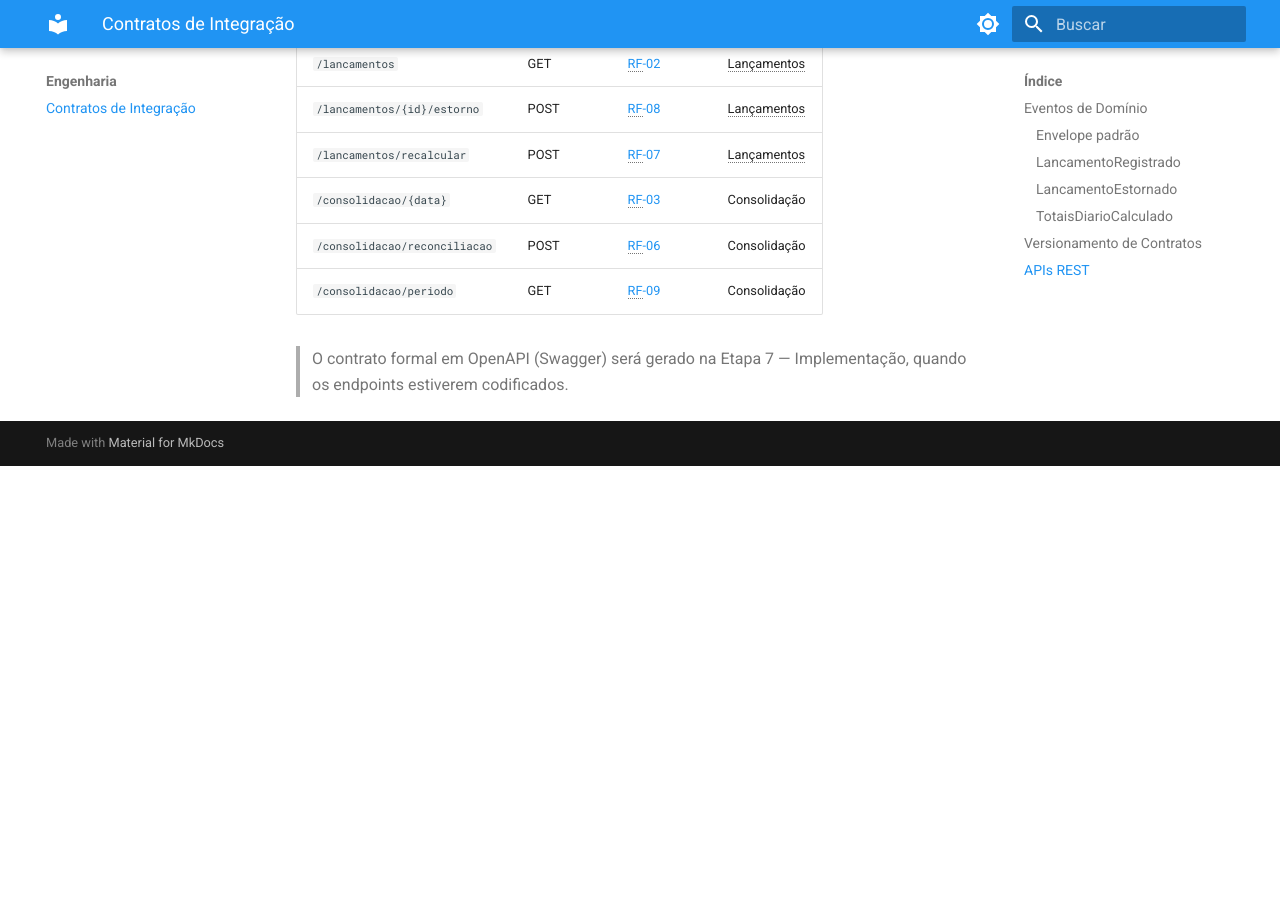
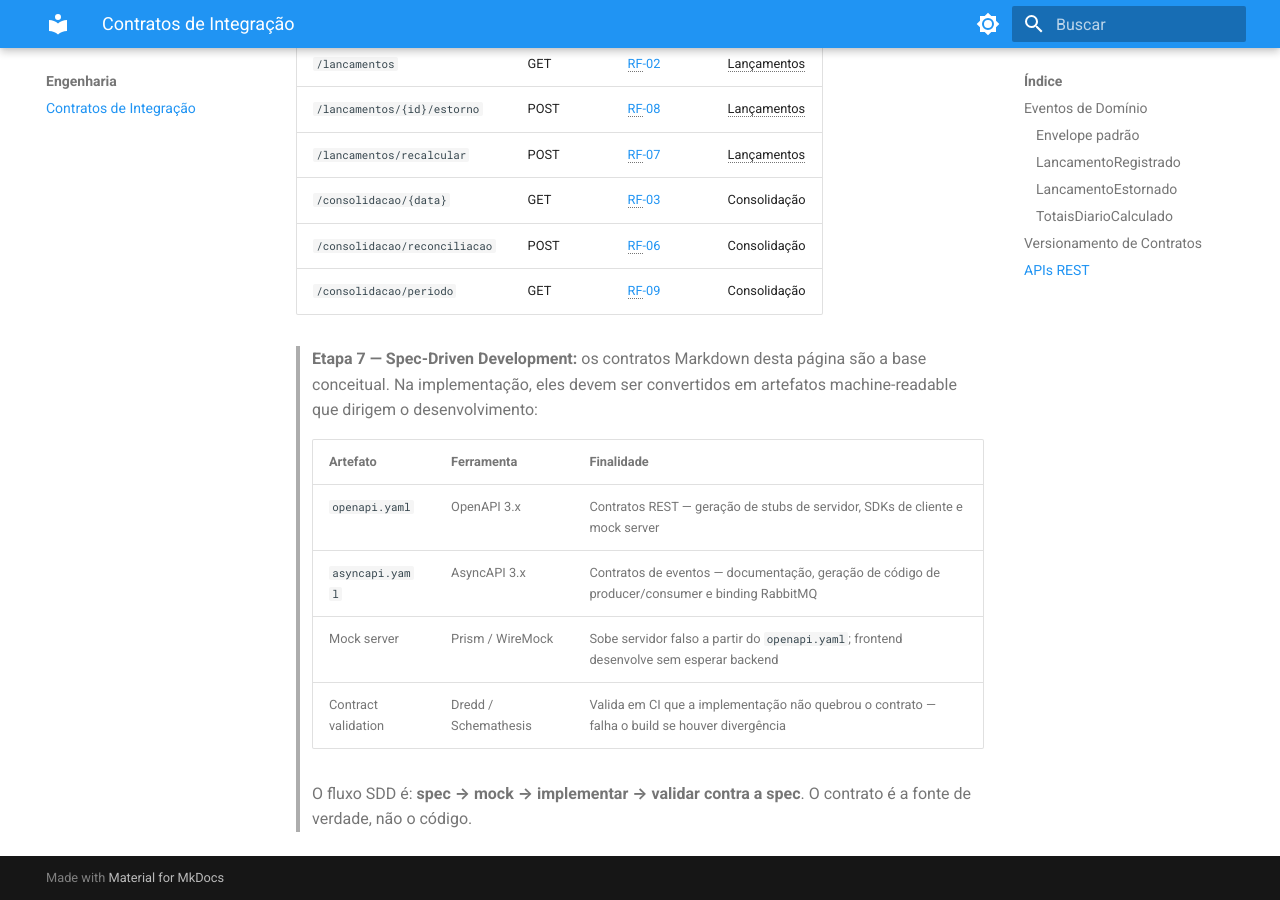
Before and after one commit to gsperim/account-engine-lab, an MkDocs documentation site: the page built from docs/engenharia/contratos.md, in a window 1280 px wide and 900 px high, scrolled down 4098 px. Built offline with MkDocs 1.6.1 and Material for MkDocs 9.7.7, drawn with Linux system fonts in a browser that asks for light colours; before the commit the page ends 4564 px from its top, so only the background shows below that.

Commit message:
docs(contratos): registrar diretriz de Spec-Driven Development para Etapa 7
Documenta o fluxo SDD: spec → mock → implementar → validar. Artefatos
esperados na Etapa 7: openapi.yaml (REST), asyncapi.yaml (eventos),
mock server via Prism/WireMock e validação de contrato via Dredd/Schemathesis
no CI. Contratos Markdown atuais são a base conceitual para esses artefatos.

Co-Authored-By: Claude Sonnet 4.6 <noreply@anthropic.com>

```diff
--- a/docs/engenharia/contratos.md
+++ b/docs/engenharia/contratos.md
@@ -164,4 +164,13 @@ Os contratos detalhados de cada endpoint (campos de entrada, saída, códigos HT
 | `/consolidacao/reconciliacao` | POST | [RF-06](../negocio/requisitos.md#rf-06) | Consolidação |
 | `/consolidacao/periodo` | GET | [RF-09](../negocio/requisitos.md#rf-09) | Consolidação |
 
-> O contrato formal em OpenAPI (Swagger) será gerado na Etapa 7 — Implementação, quando os endpoints estiverem codificados.
+> **Etapa 7 — Spec-Driven Development:** os contratos Markdown desta página são a base conceitual. Na implementação, eles devem ser convertidos em artefatos machine-readable que dirigem o desenvolvimento:
+>
+> | Artefato | Ferramenta | Finalidade |
+> |----------|-----------|-----------|
+> | `openapi.yaml` | OpenAPI 3.x | Contratos REST — geração de stubs de servidor, SDKs de cliente e mock server |
+> | `asyncapi.yaml` | AsyncAPI 3.x | Contratos de eventos — documentação, geração de código de producer/consumer e binding RabbitMQ |
+> | Mock server | Prism / WireMock | Sobe servidor falso a partir do `openapi.yaml`; frontend desenvolve sem esperar backend |
+> | Contract validation | Dredd / Schemathesis | Valida em CI que a implementação não quebrou o contrato — falha o build se houver divergência |
+>
+> O fluxo SDD é: **spec → mock → implementar → validar contra a spec**. O contrato é a fonte de verdade, não o código.
```
